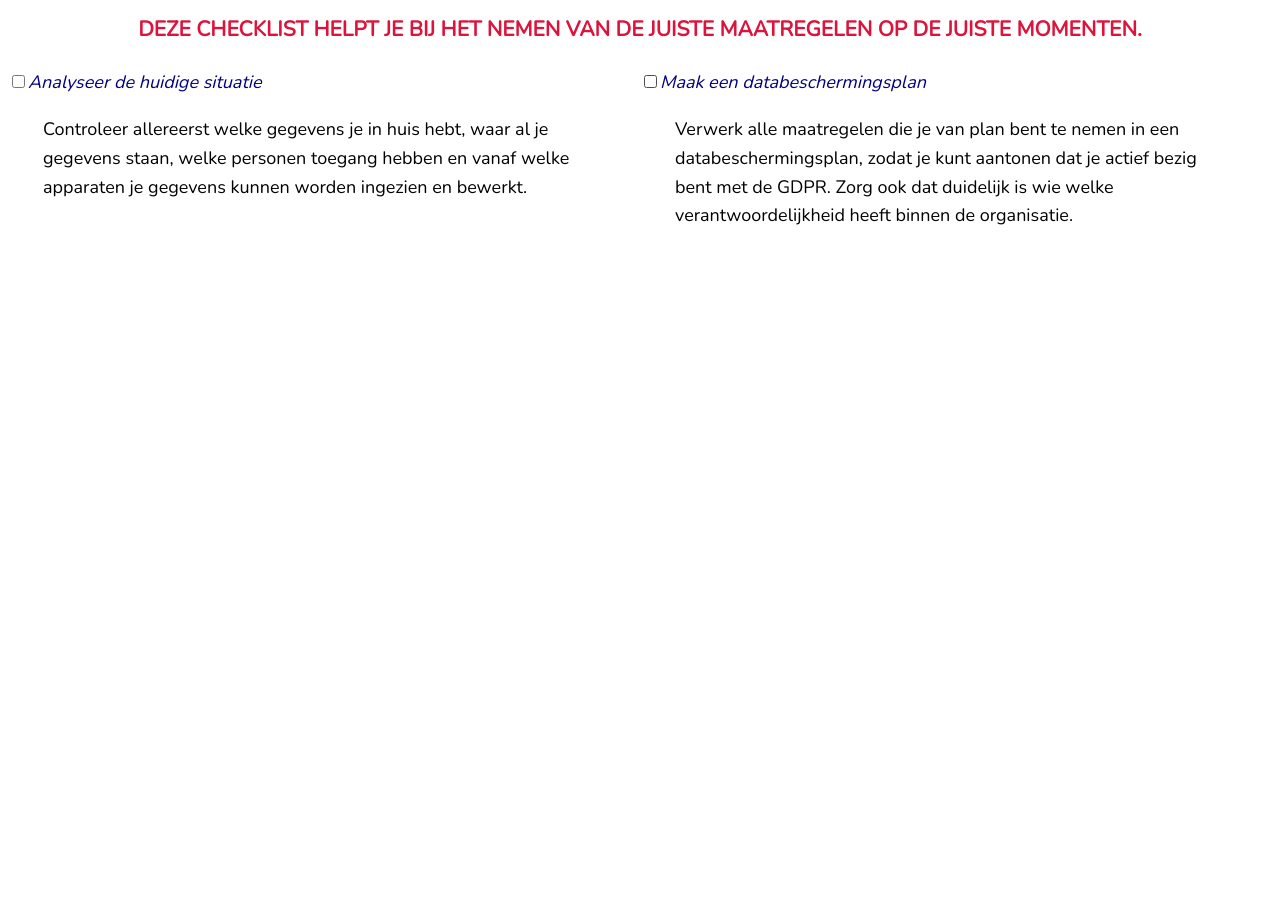
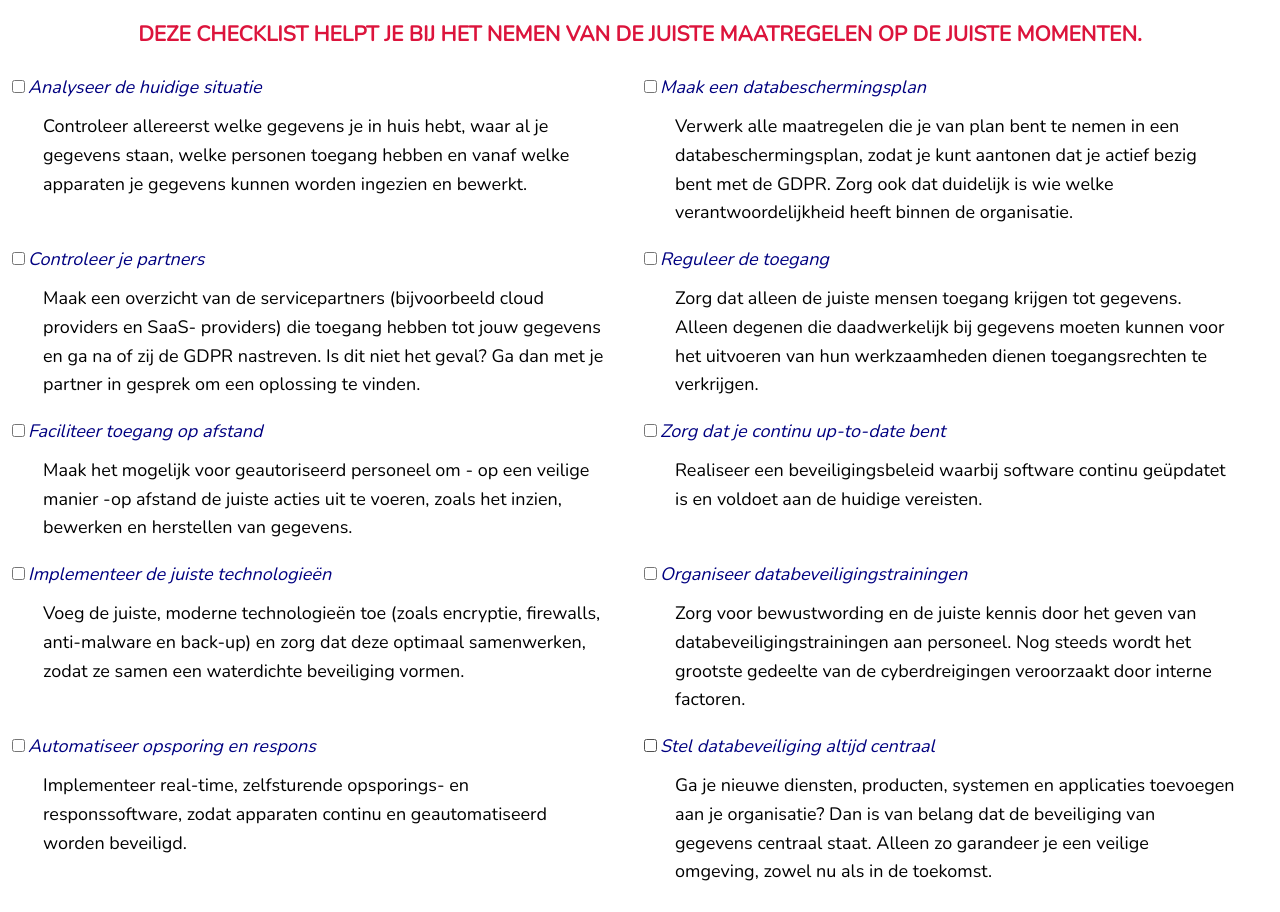
Before and after one commit to evagolabek/joheco-challenge, a plain HTML site: page index.html in a window 1280 px wide. Shown: the part 863-1775 px from the top of the page. Before the commit the page ends 1139 px from the top, so only its background shows below. Drawn offline with nearby package versions, Linux system fonts and the light colour scheme.

Commit message:
full checklist insert

```diff
--- a/index.html
+++ b/index.html
@@ -30,9 +30,58 @@
 		<div class="flex_box_item">
 			<label><input type="checkbox"><span class="checkmark"></span>Maak een databeschermingsplan</label>
 		    <p>
-				Verwerk alle maatregelen die je van plan bent te nemen in een databeschermingsplan, zodat je kunt aantonen dat je actief bezig bent met de GDPR. Zorg ook dat duidelijk is wie welke verantwoordelijkheid heeft binnen de organisatie.
+		    	Verwerk alle maatregelen die je van plan bent te nemen in een databeschermingsplan, zodat je kunt aantonen dat je actief bezig bent met de GDPR. Zorg ook dat duidelijk is wie welke verantwoordelijkheid heeft binnen de organisatie.
 		    </p>
 		</div>
+		<div class="flex_box_item">
+			<label><input type="checkbox"><span class="checkmark"></span>Controleer je partners</label>
+		    <p>
+		    	Maak een overzicht van de servicepartners (bijvoorbeeld cloud providers en SaaS- providers) die toegang hebben tot jouw gegevens en ga na of zij de GDPR nastreven. Is dit niet het geval? Ga dan met je partner in gesprek om een oplossing te vinden.
+		    </p>
+		</div>
+		<div class="flex_box_item">
+			<label><input type="checkbox"><span class="checkmark"></span>Reguleer de toegang</label>
+		    <p>
+		    	Zorg dat alleen de juiste mensen toegang krijgen tot gegevens. Alleen degenen die daadwerkelijk bij gegevens moeten kunnen voor het uitvoeren van hun werkzaamheden dienen toegangsrechten te verkrijgen.
+		    </p>
+		</div>
+		<div class="flex_box_item">
+			<label><input type="checkbox"><span class="checkmark"></span>Faciliteer toegang op afstand</label>
+		    <p>
+		    	Maak het mogelijk voor geautoriseerd personeel om - op een veilige manier -op afstand de juiste acties uit te voeren, zoals het inzien, bewerken en herstellen van gegevens.
+		    </p>
+		</div>
+		<div class="flex_box_item">
+			<label><input type="checkbox"><span class="checkmark"></span>Zorg dat je continu up-to-date bent</label>
+		    <p>
+		    	Realiseer een beveiligingsbeleid waarbij software continu geüpdatet is en voldoet aan de huidige vereisten.
+		    </p>
+		</div>
+		<div class="flex_box_item">
+			<label><input type="checkbox"><span class="checkmark"></span>Implementeer de juiste technologieën</label>
+		    <p>
+		    	Voeg de juiste, moderne technologieën toe (zoals encryptie, firewalls, anti-malware en back-up) en zorg dat deze optimaal samenwerken, zodat ze samen een waterdichte beveiliging vormen.
+		    </p>
+		</div>
+		<div class="flex_box_item">
+			<label><input type="checkbox"><span class="checkmark"></span>Organiseer databeveiligingstrainingen</label>
+		    <p>
+		    	Zorg voor bewustwording en de juiste kennis door het geven van databeveiligingstrainingen aan personeel. Nog steeds wordt het grootste gedeelte van de cyberdreigingen veroorzaakt door interne factoren.
+		    </p>
+		</div>
+		<div class="flex_box_item">
+			<label><input type="checkbox"><span class="checkmark"></span>Automatiseer opsporing en respons</label>
+		    <p>
+		    	Implementeer real-time, zelfsturende opsporings- en responssoftware, zodat apparaten continu en geautomatiseerd worden beveiligd.
+		    </p>
+		</div>
+		<div class="flex_box_item">
+			<label><input type="checkbox"><span class="checkmark"></span>Stel databeveiliging altijd centraal</label>
+		    <p>
+		    	Ga je nieuwe diensten, producten, systemen en applicaties toevoegen aan je organisatie? Dan is van belang dat de beveiliging van gegevens centraal staat. Alleen zo garandeer je een veilige omgeving, zowel nu als in de toekomst.
+		    </p>
+		</div>
+		<br>
 	</div>
 </body>
 </html>
--- a/style.css
+++ b/style.css
@@ -20,6 +20,7 @@ body {
 }
 
 p {
+	padding-top: 5px;
 	padding-right: 35px;
 	padding-left: 35px;
 	/*font-weight: 900;*/
@@ -41,18 +42,19 @@ h3 {
 
 .flex_box_container {
 	display: flex;
-	height: 200px;
+	/*height: 200px;*/
 	justify-content: center;
+	flex-wrap: wrap;
 }
 
 .flex_box_item {
 	display: block;
-	height: 100px;
-	width: 50px;
-	flex: 1;
+	/*height: 100px;*/
+	width: 50%;
 }
 
 label {
+	padding-top: 5px;
 	font-style: italic;
 	color: navy;
 }
@@ -65,3 +67,7 @@ label {
     width: 45px;
     background-color: #eee;
 }
+
+.flex_box_item p {
+	margin-top: 5px;
+}
```
